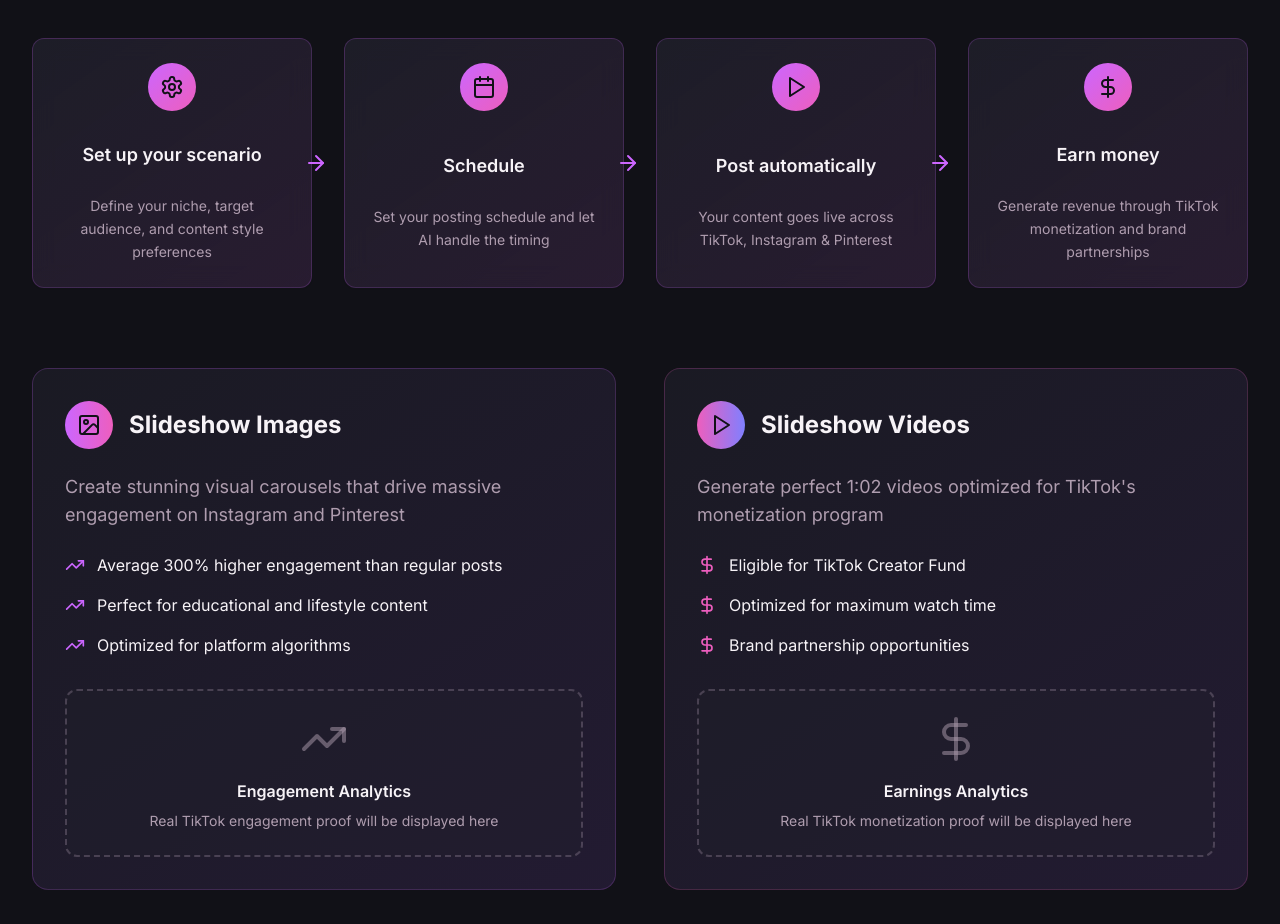
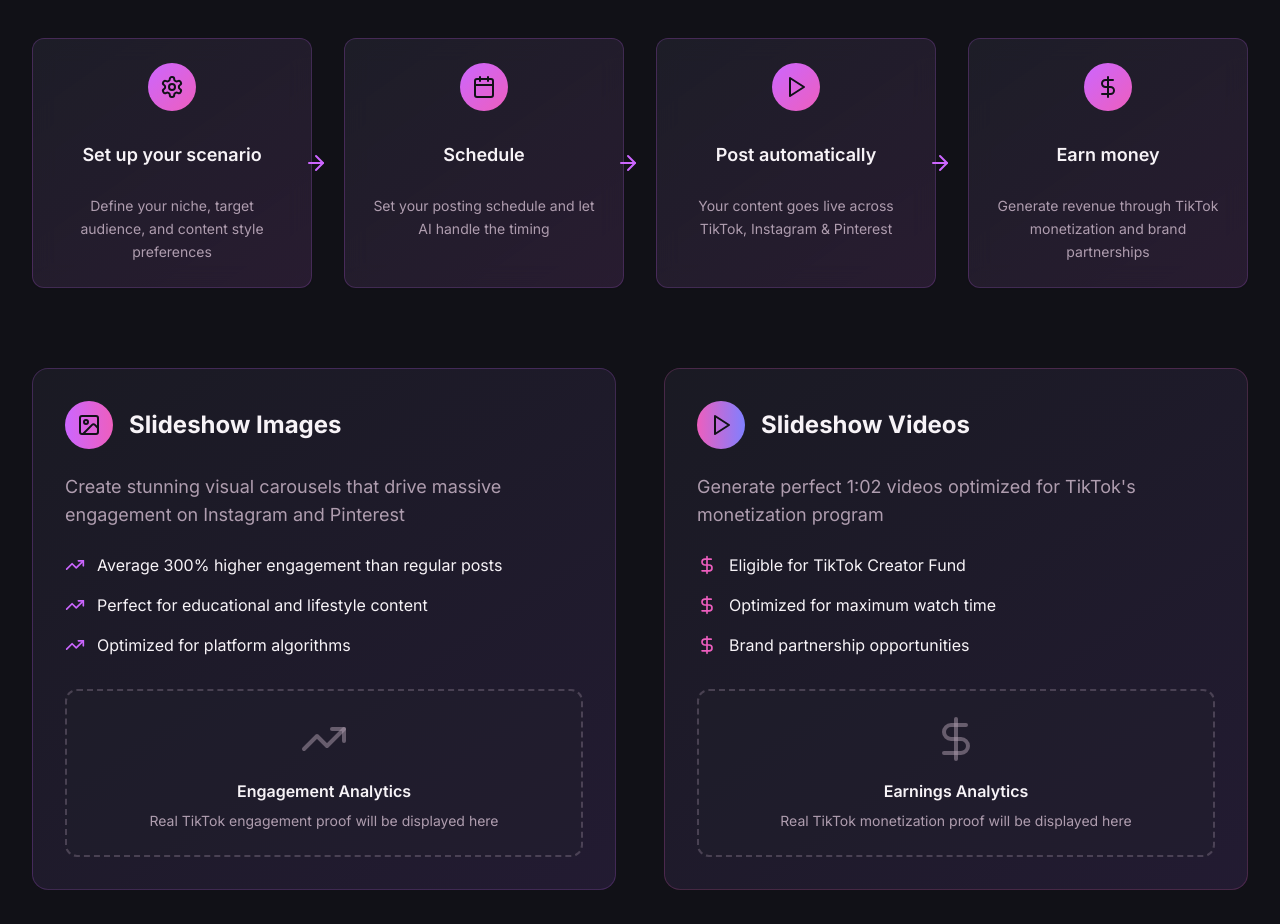
Before and after one commit to WZEfilter/viral-slides-ai, a React (Vite) app: page / in a window 1280 px wide. Shown: the part 2480-3404 px from the top of the page. Built offline with nearby package versions, Linux system fonts and the light colour scheme; the HTML template or start-up script is replaced by a standard one.

Commit message:
Fix card alignment in workflow section

```diff
--- a/src/components/WorkflowSection.tsx
+++ b/src/components/WorkflowSection.tsx
@@ -74,8 +74,10 @@ const WorkflowSection = () => {
                       <step.icon className="h-6 w-6 text-background" />
                     </div>
                   </div>
-                  <div className="flex-1 flex flex-col justify-center">
-                    <h3 className="text-lg font-semibold mb-3 min-h-[3.5rem] flex items-center justify-center">{step.title}</h3>
+                  <div className="flex-1 flex flex-col">
+                    <div className="h-14 flex items-center justify-center mb-3">
+                      <h3 className="text-lg font-semibold text-center leading-tight">{step.title}</h3>
+                    </div>
                     <p className="text-sm text-muted-foreground leading-relaxed">{step.description}</p>
                   </div>
                 </CardContent>
```
